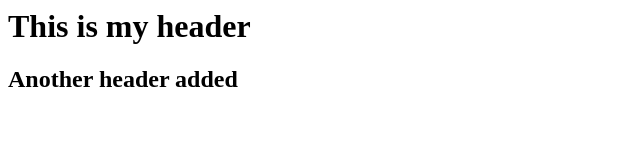
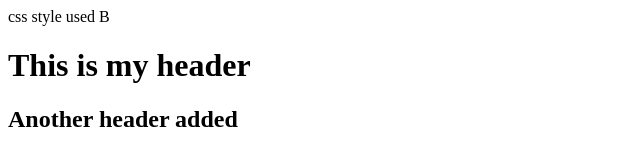
Before and after one commit to vi-kimi/dev, a plain HTML site: page index.html in a window 1280 px wide. Shown: the whole page, without its empty margins (0-640 px from the left). Drawn offline with Linux system fonts and the light colour scheme.

Commit message:
A line added

```diff
--- a/index.html
+++ b/index.html
@@ -2,6 +2,10 @@
 <head>
 </head>
 <body>
+css style used
+
+B
+
 
 <h1> This is my header </h1>
   <h2> Another header added</h2>
```
